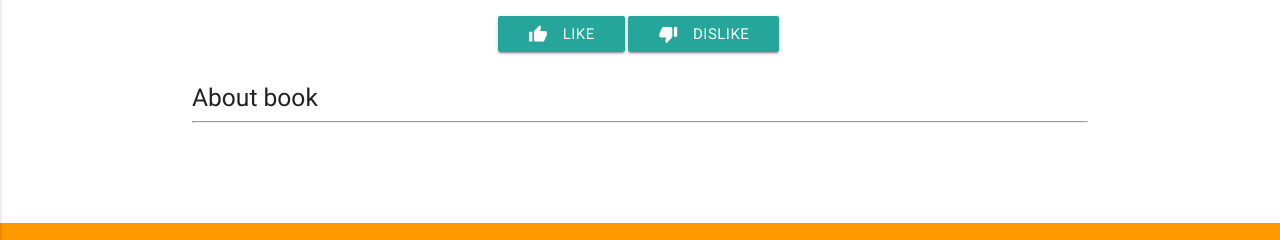
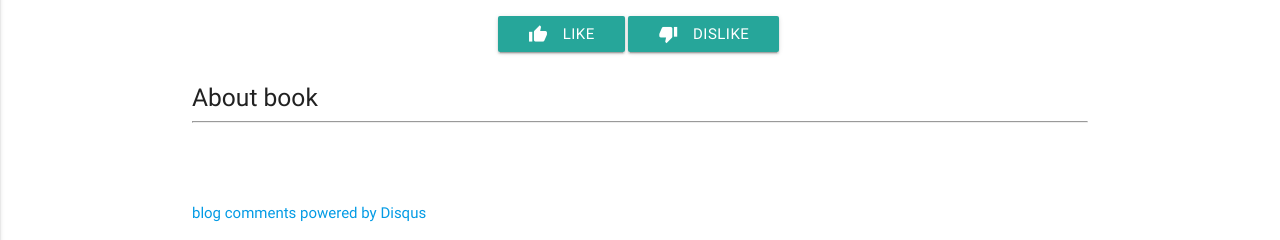
Before and after one commit to ivanhrushkatwo/booklibrary, a Django app: template templates/catalog/book_detail.html in a window 1280 px wide. Shown: the part 461-701 px from the top of the page. Run offline with Django 3.2, Linux system fonts and the light colour scheme; the template is opened without the code that fills it, so the values that code supplies are empty; the visitor is signed in with stand-in values (Sample User, id 1); some libraries are stand-ins or nearby versions.

Commit message:
Added comment system DISQUS(for books and authors).

```diff
--- a/requirements.txt
+++ b/requirements.txt
@@ -1,6 +1,7 @@
 django==1.10.6
 django-registration-redux==1.4
 social-auth-app-django==1.1.0
+django-disqus==0.5
 django-admin-bootstrapped==2.5.7
 Pillow
 django-imagefit
--- a/templates/catalog/book_detail.html
+++ b/templates/catalog/book_detail.html
@@ -2,6 +2,10 @@
 
 {% load static %}
 {% load imagefit %}
+{% load disqus_tags %}
+{% disqus_show_comments 'marketbook' %}
+
+{% set_disqus_url book.get_absolute_url %}
 
 {% block content %}
 
@@ -96,7 +100,24 @@
         </div>
     </div>
 
+<div id="disqus_thread"></div>
 
+
+<script type="text/javascript">
+    /* * * CONFIGURATION VARIABLES: EDIT BEFORE PASTING INTO YOUR WEBPAGE * * */
+    var disqus_shortname = 'marketbook'; // required: replace example with your forum shortname
+
+    // The following are highly recommended additional parameters. Remove the slashes in front to use.
+    // var disqus_identifier = 'unique_dynamic_id_1234';
+    // var disqus_url = 'http://example.com/permalink-to-page.html';
+
+    /* * * DON'T EDIT BELOW THIS LINE * * */
+    (function() {
+        var dsq = document.createElement('script'); dsq.type = 'text/javascript'; dsq.async = true;
+        dsq.src = 'http://' + disqus_shortname + '.disqus.com/embed.js';
+        (document.getElementsByTagName('head')[0] || document.getElementsByTagName('body')[0]).appendChild(dsq);
+    })();
+</script>
+<noscript>Please enable JavaScript to view the <a href="http://disqus.com/?ref_noscript">comments powered by Disqus.</a></noscript>
+<a href="http://disqus.com" class="dsq-brlink">blog comments powered by <span class="logo-disqus">Disqus</span></a>
 {% endblock %}
-
-<script src="{% static "js/app.js" %}"></script>
```
Also changed, not shown: locallibrary/settings.py (+10 -0 lines), templates/catalog/author_detail.html (+28 -5 lines).
